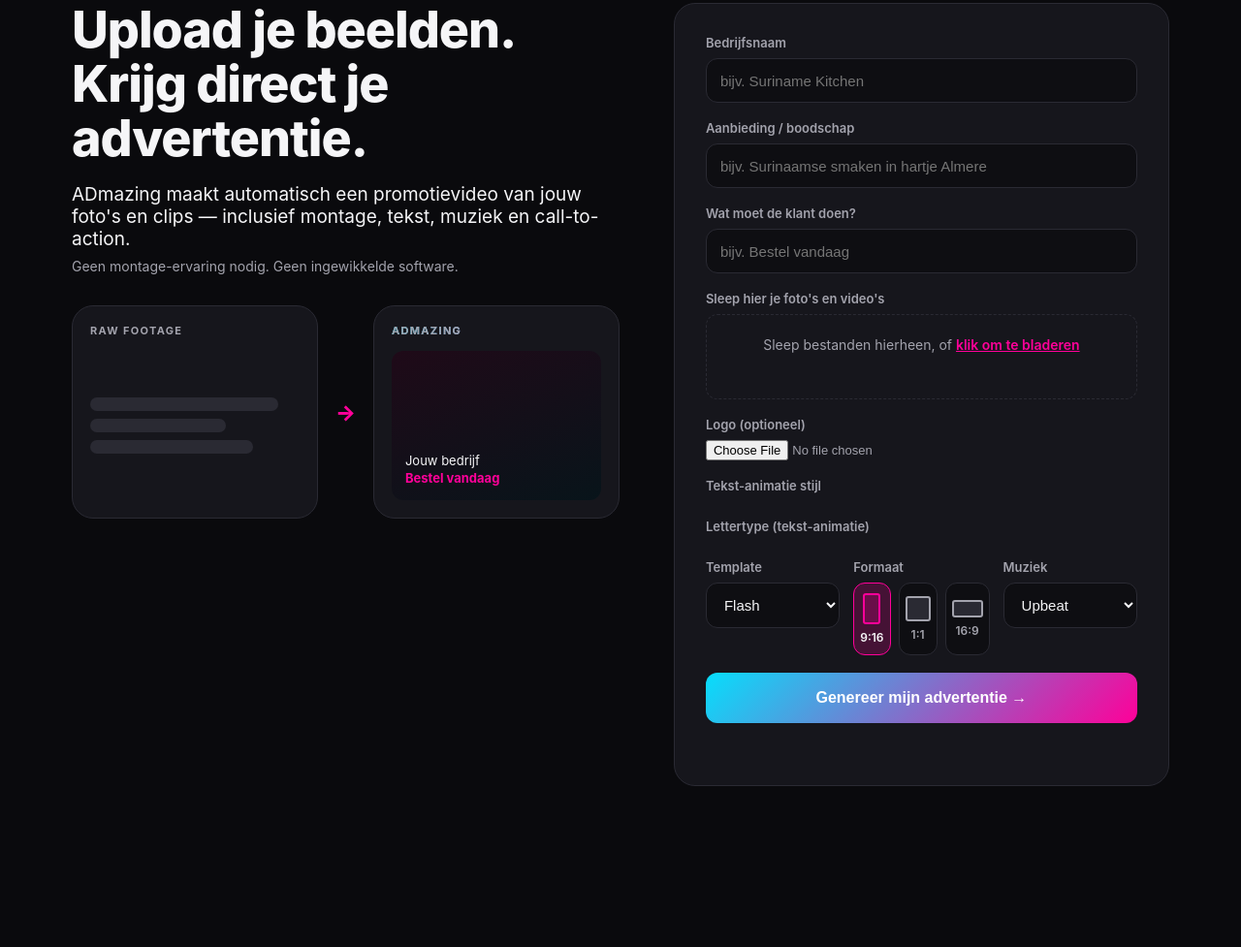
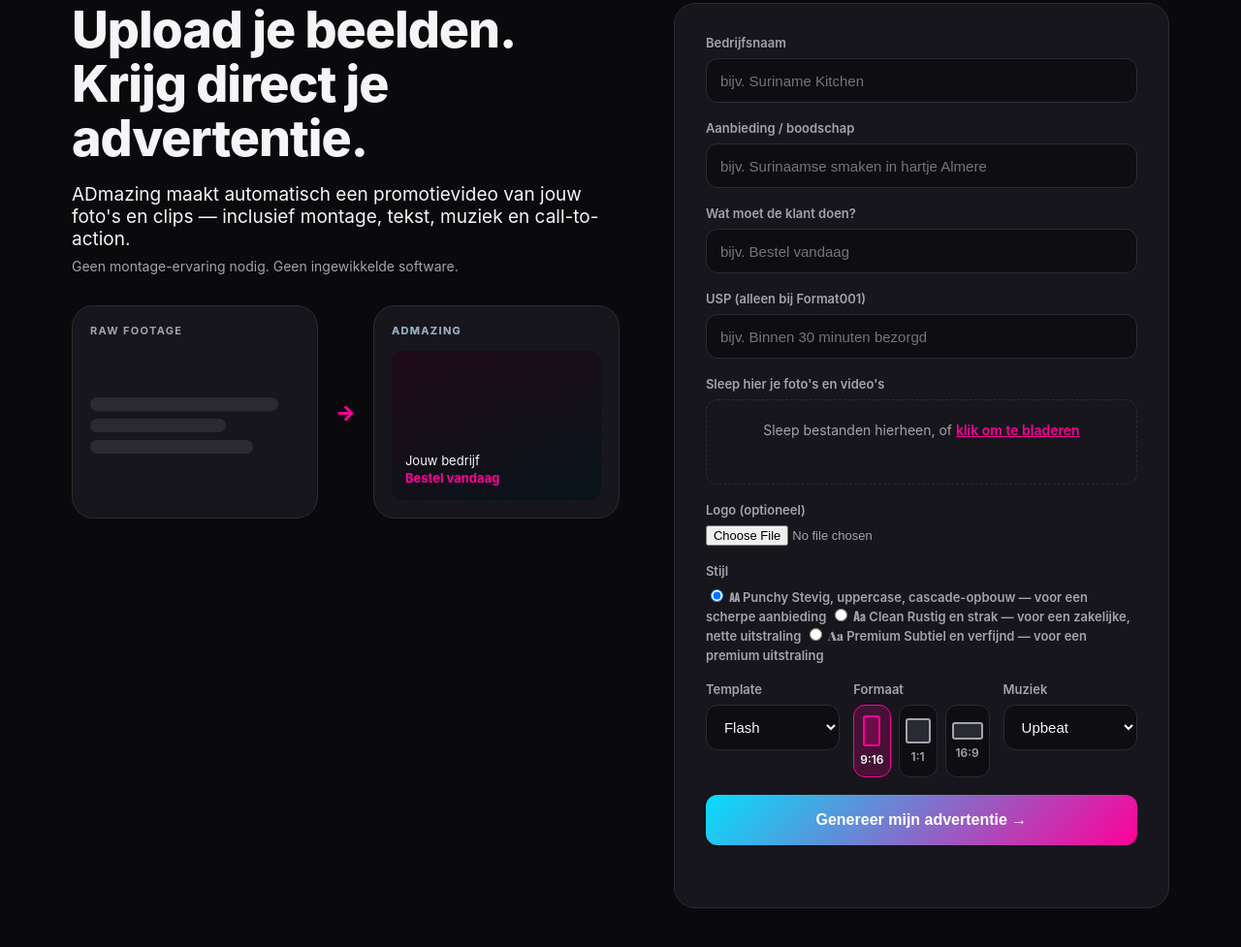
Before and after one commit to videos3600/ADmazingFunnel, a Flask app: page / in a window 1280 px wide. Shown: the part 133-1110 px from the top of the page at 97% size. Before the commit the page ends 944 px from the top, so only its background shows below. Run offline with Flask 3, Linux system fonts and the light colour scheme; some libraries are stand-ins or nearby versions.

Commit message:
Add files via upload

```diff
--- a/admazing-webapp-nieuwe-repo/webapp/templates/index.html
+++ b/admazing-webapp-nieuwe-repo/webapp/templates/index.html
@@ -6,19 +6,17 @@
 <title>ADmazing — Upload je beelden. Krijg direct je advertentie.</title>
 <link rel="stylesheet" href="/static/style.css">
 <style>
-  /* One @font-face per font-library entry, generated from font_groups —
-     this is what lets the picker below show each option in its own real
-     typeface instead of just naming it. The font FILES still come from
-     /fonts/<key> (see webapp/app.py's font_file route); render-time text
-     animation never touches this CSS, it reads the same files off disk. */
-  {% for group_label, items in font_groups %}
-  {% for key, label in items %}
+  /* One @font-face per stijl, so the picker below shows each option in its
+     own real typeface instead of just naming it. The font FILES still come
+     from /fonts/<key> (see webapp/app.py's font_file route); render-time
+     text animation never touches this CSS, it reads the same files off
+     disk. */
+  {% for key, label, description, font_file, text_animation in styles %}
   @font-face {
-    font-family: '{{ font_css_family(key) }}';
-    src: url('/fonts/{{ key }}') format('truetype');
+    font-family: '{{ font_css_family(font_file) }}';
+    src: url('/fonts/{{ font_file }}') format('truetype');
     font-display: swap;
   }
-  {% endfor %}
   {% endfor %}
 </style>
 </head>
@@ -72,6 +70,11 @@
         <input type="text" id="cta_text" name="cta_text" placeholder="bijv. Bestel vandaag">
       </div>
 
+      <div class="field" id="usp-field" hidden>
+        <label for="usp">USP (alleen bij Format001)</label>
+        <input type="text" id="usp" name="usp" placeholder="bijv. Binnen 30 minuten bezorgd">
+      </div>
+
       <div class="field">
         <label>Sleep hier je foto's en video's</label>
         <div class="dropzone" id="dropzone" tabindex="0">
@@ -87,34 +90,15 @@
       </div>
 
       <div class="field">
-        <label>Tekst-animatie stijl</label>
-        <div class="anim-choices" role="radiogroup" aria-label="Tekst-animatie stijl">
-          {% for key, label, description in text_animations %}
-          <label class="anim-choice">
-            <input type="radio" name="text_animation" value="{{ key }}" {% if loop.first %}checked{% endif %}>
-            <span class="anim-choice-title">{{ label }}</span>
-            <span class="anim-choice-desc">{{ description }}</span>
+        <label>Stijl</label>
+        <div class="style-choices" role="radiogroup" aria-label="Stijl">
+          {% for key, label, description, font_file, text_animation in styles %}
+          <label class="style-choice">
+            <input type="radio" name="style" value="{{ key }}" {% if key == default_style_key %}checked{% endif %}>
+            <span class="style-choice-preview" style="font-family: '{{ font_css_family(font_file) }}', sans-serif;">Aa</span>
+            <span class="style-choice-title">{{ label }}</span>
+            <span class="style-choice-desc">{{ description }}</span>
           </label>
-          {% endfor %}
-        </div>
-      </div>
-
-      <div class="field">
-        <label>Lettertype (tekst-animatie)</label>
-        <div class="font-picker">
-          {% for group_label, items in font_groups %}
-          <div class="font-group">
-            <span class="font-group-label">{{ group_label }}</span>
-            <div class="font-group-options" role="radiogroup" aria-label="{{ group_label }}">
-              {% for key, label in items %}
-              <label class="font-choice">
-                <input type="radio" name="font" value="{{ key }}" {% if key == default_font_key %}checked{% endif %}>
-                <span class="font-choice-preview" style="font-family: '{{ font_css_family(key) }}', sans-serif;">Aa</span>
-                <span class="font-choice-text">{{ label }}</span>
-              </label>
-              {% endfor %}
-            </div>
-          </div>
           {% endfor %}
         </div>
       </div>
```
